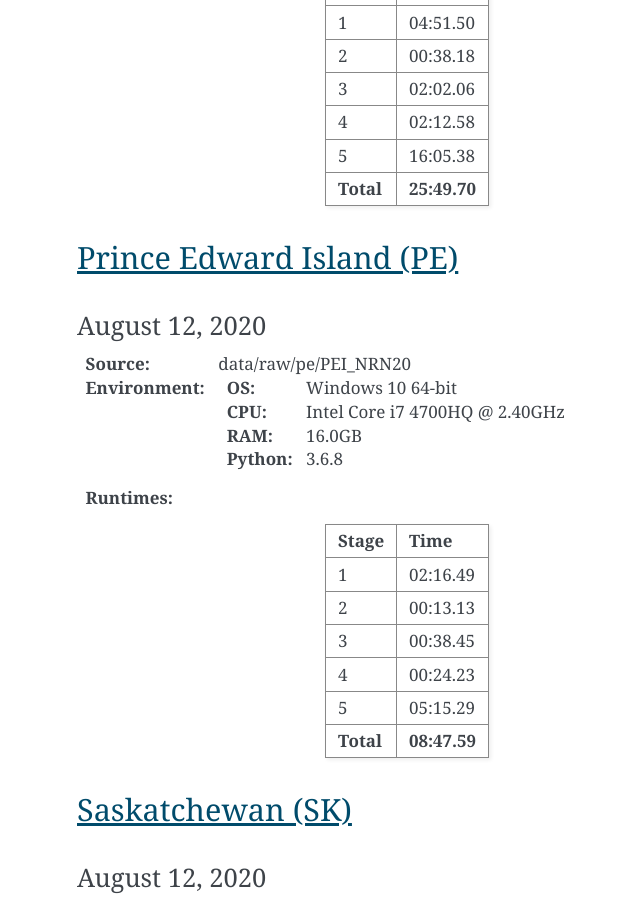
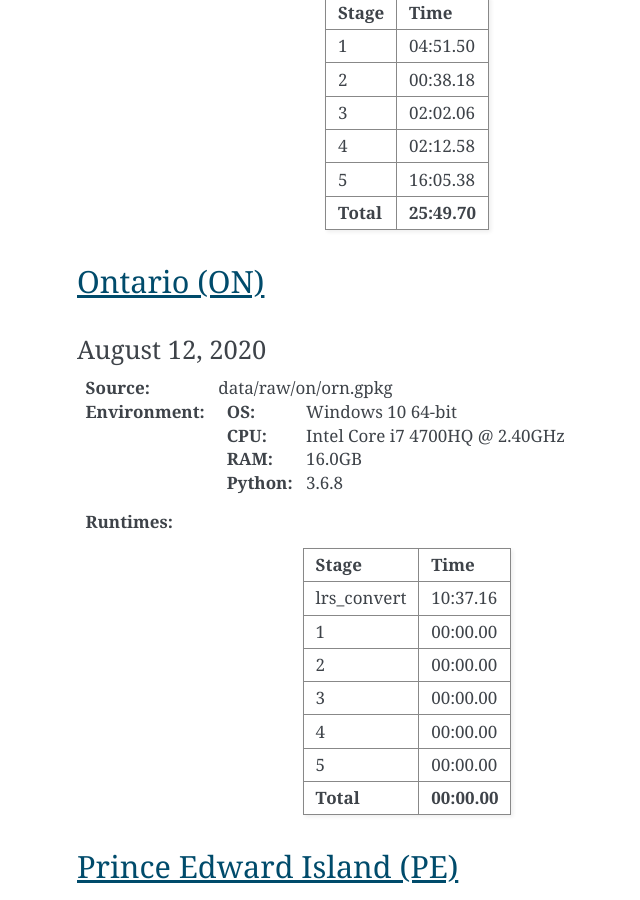
Before and after one commit to StatCan/egp-crn, a Sphinx documentation site: the page built from docs/run_times.rst, in a window 1280 px wide and 900 px high, scrolled down 618 px. Shown: the whole window, without its empty margins (343-983 px from the left). Built offline with Sphinx 7.4.7, drawn with Linux system fonts in a browser that asks for light colours; some of the changed text lies outside the part shown.

```diff
--- a/docs/run_times.rst
+++ b/docs/run_times.rst
@@ -30,6 +30,33 @@ Stage      Time
 ---------  ----
 **Total**  **25:49.70**
 =========  ====
+
+Ontario (ON)
+============
+
+August 12, 2020
+---------------
+
+:Source: data/raw/on/orn.gpkg
+:Environment:
+    :OS: Windows 10 64-bit
+    :CPU: Intel Core i7 4700HQ @ 2.40GHz
+    :RAM: 16.0GB
+    :Python: 3.6.8
+:Runtimes:
+
+===========  ====
+Stage        Time
+===========  ====
+lrs_convert  10:37.16
+1            00:00.00
+2            00:00.00
+3            00:00.00
+4            00:00.00
+5            00:00.00
+-----------  ----
+**Total**    **00:00.00**
+===========  ====
 
 Prince Edward Island (PE)
 =========================
--- a/src/stage_1/sources/pe/PEI_NRN20.yaml
+++ b/src/stage_1/sources/pe/PEI_NRN20.yaml
@@ -108,7 +108,7 @@ conform:
     r_hnuml:
       fields: R_HNUML
       functions: *l_hnumf
-    nid: NID
+    nid: uuid
     nbrlanes: NBRLANES
     l_placenam:
       fields: PLACE_L
--- a/src/stage_1/sources/sk/BLKPASSAGE.yaml
+++ b/src/stage_1/sources/sk/BLKPASSAGE.yaml
@@ -19,7 +19,7 @@ data:
   query:
 conform:
   blkpassage:
-    nid: NID
+    nid: uuid
     datasetnam:
       fields: DATASETNAM
       functions:
--- a/src/stage_1/sources/sk/FERRYSEG.yaml
+++ b/src/stage_1/sources/sk/FERRYSEG.yaml
@@ -46,7 +46,7 @@ conform:
     closing:
     ferrysegid:
     roadclass: ROADCLASS
-    nid: NID
+    nid: uuid
     rtename1en: RTENAME1EN
     rtename2en: RTENAME2EN
     rtename3en: RTENAME3EN
--- a/src/stage_1/sources/sk/ROADSEG.yaml
+++ b/src/stage_1/sources/sk/ROADSEG.yaml
@@ -97,7 +97,7 @@ conform:
           cast_type: int
     l_hnuml:
     r_hnuml:
-    nid: NID
+    nid: uuid
     nbrlanes: NBRLANES
     l_placenam: PLACENAME
     r_placenam: PLACENAME
--- a/src/stage_1/sources/sk/TOLLPOINT.yaml
+++ b/src/stage_1/sources/sk/TOLLPOINT.yaml
@@ -19,7 +19,7 @@ data:
   query:
 conform:
   tollpoint:
-    nid: NID
+    nid: uuid
     datasetnam:
       fields: DATASETNAM
       functions:
```
Also changed, not shown: 1 other file.
